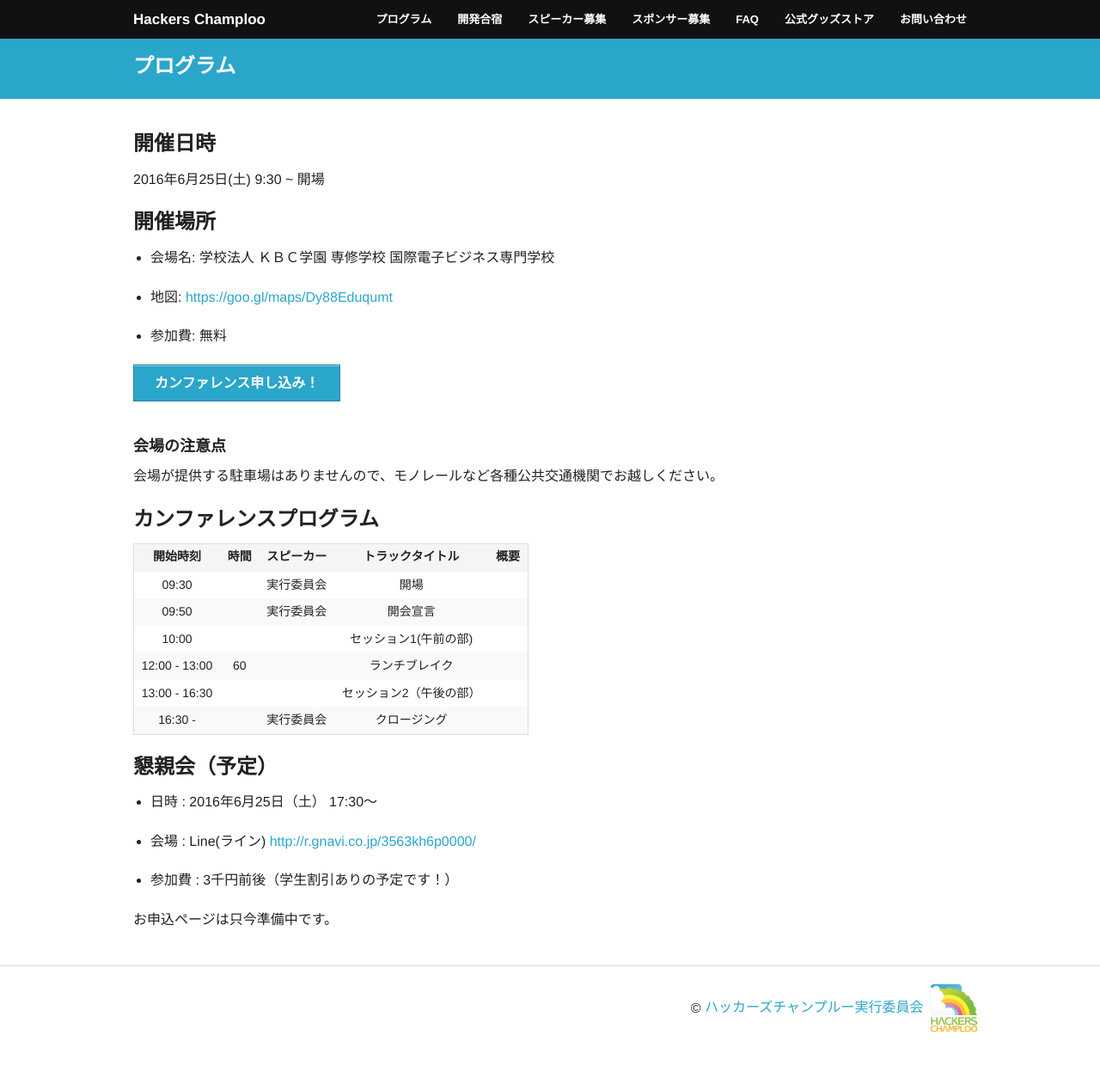
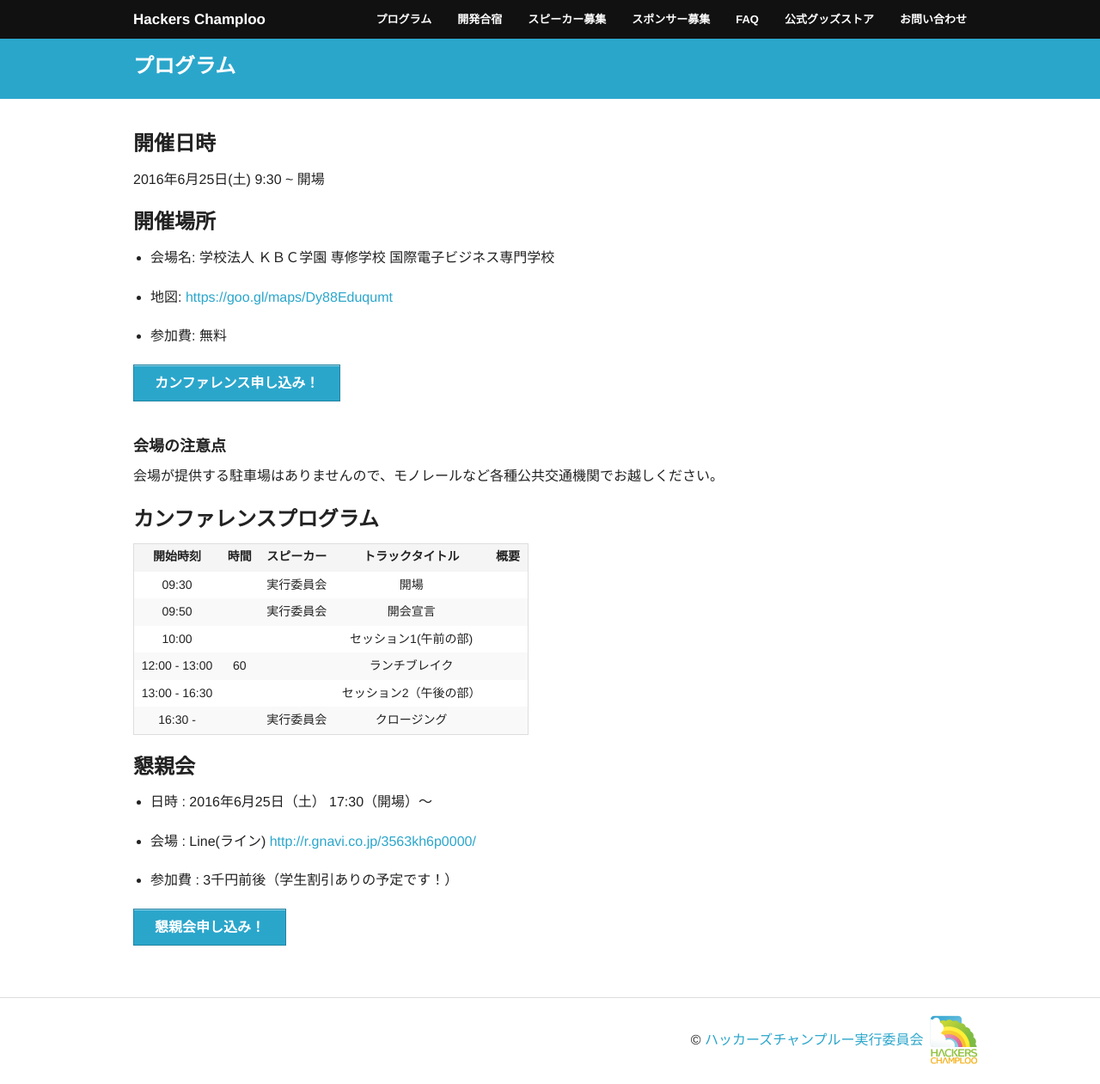
Before and after one commit to hackers-champloo/hackers-champloo.github.io, a Jekyll site: the page built from 2016/program.md, in a window 1280 px wide and 1261 px high. Shown: the whole window at 86% size. Built offline with Jekyll 4.4.1, drawn with Linux system fonts in a browser that asks for light colours.

Commit message:
懇親会イベント申し込みリンク追加

```diff
--- a/2016/program.md
+++ b/2016/program.md
@@ -33,12 +33,12 @@ title: プログラム
 | 16:30 - | | 実行委員会 | クロージング| |
 
 
-# 懇親会（予定）
+# 懇親会
 
-- 日時 : 2016年6月25日（土） 17:30〜
+- 日時 : 2016年6月25日（土） 17:30（開場）〜
 
 - 会場 : Line(ライン) [http://r.gnavi.co.jp/3563kh6p0000/](http://r.gnavi.co.jp/3563kh6p0000/)
 
 - 参加費 : 3千円前後（学生割引ありの予定です！）
 
-お申込ページは只今準備中です。
+<p><a href="https://hackers-champloo.doorkeeper.jp/events/42458" class="medium button" target="_blank">懇親会申し込み！</a></p>
```
